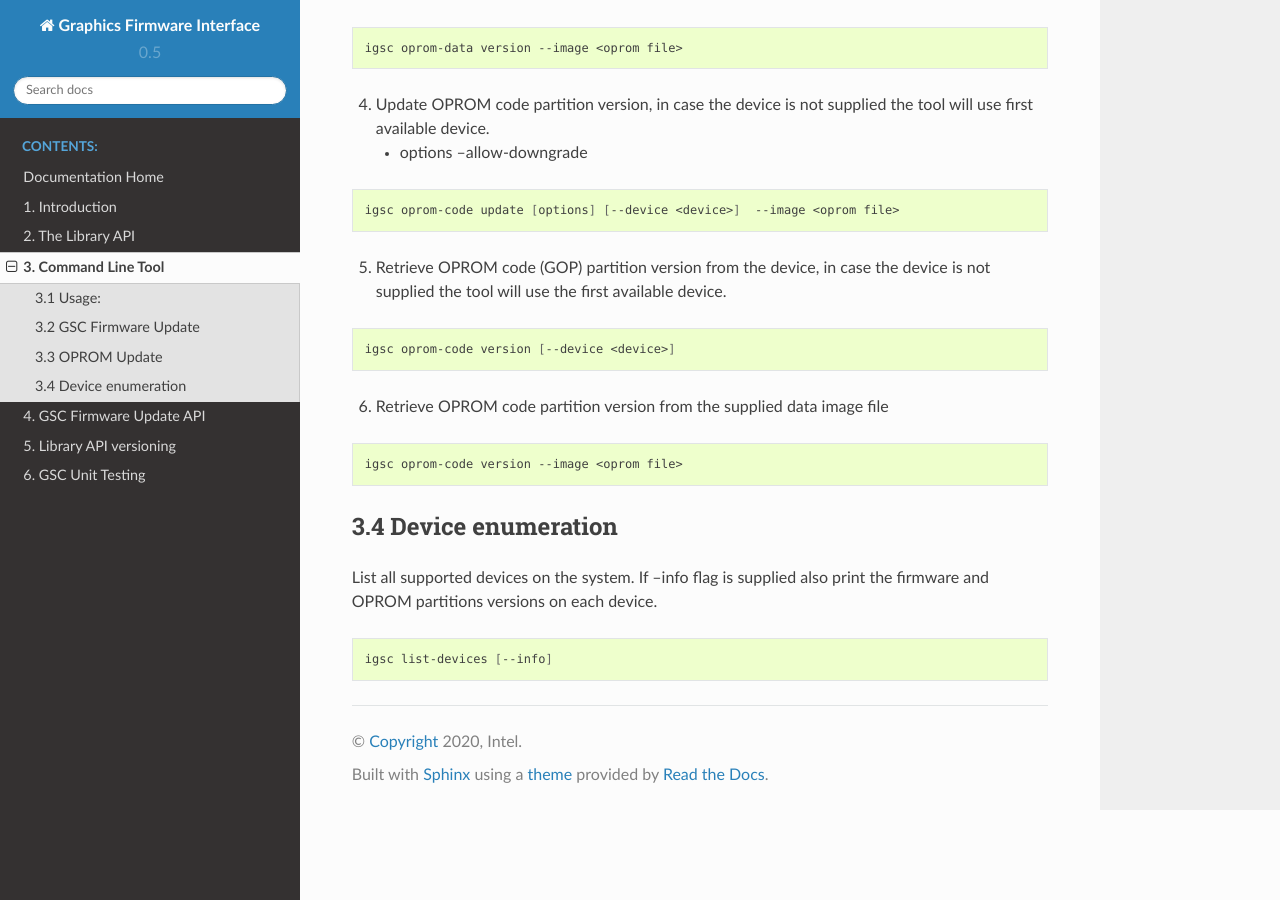
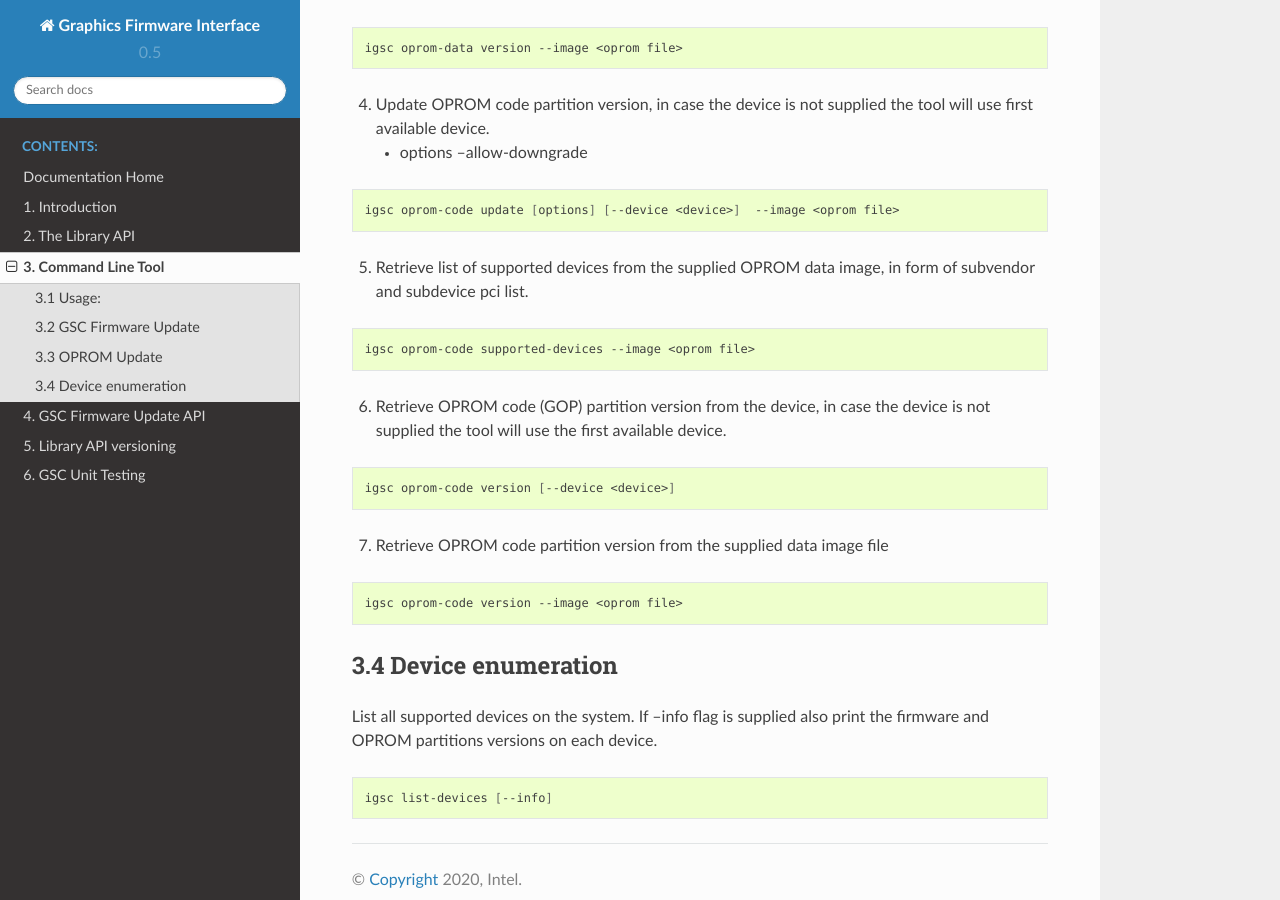
Before and after one commit to intel/igsc, a Sphinx documentation site: the page built from doc/cli.rst, in a window 1280 px wide and 900 px high, scrolled down 1326 px. Built offline with Sphinx 7.4.7 and the Read the Docs theme 2.0.0, drawn with Linux system fonts in a browser that asks for light colours; formulas are drawn with MathJax 3.

Commit message:
igsc: doc: oprom data supported devices
Add cli documentation for oprom data supported devices.

Signed-off-by: Tomas Winkler <tomas.winkler@intel.com>

```diff
--- a/doc/cli.rst
+++ b/doc/cli.rst
@@ -82,14 +82,21 @@ usage of the library.
 
     igsc oprom-code update [options] [--device <device>]  --image <oprom file>
 
-5. Retrieve OPROM code (GOP) partition version from the device, in case the device is
+5. Retrieve list of supported devices from the supplied OPROM data image,
+   in form of subvendor and subdevice pci list.
+
+.. code-block:: sh
+
+    igsc oprom-code supported-devices --image <oprom file>
+
+6. Retrieve OPROM code (GOP) partition version from the device, in case the device is
    not supplied the tool will use the first available device.
 
 .. code-block:: sh
 
     igsc oprom-code version [--device <device>]
 
-6. Retrieve OPROM code partition version from the supplied data image file
+7. Retrieve OPROM code partition version from the supplied data image file
 
 .. code-block:: sh
 
```
